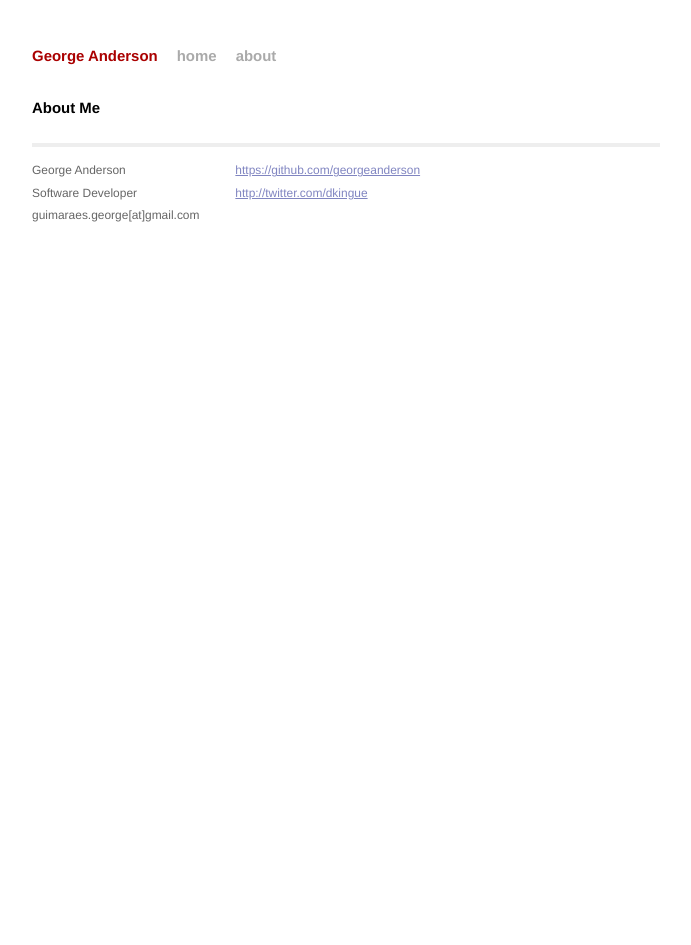
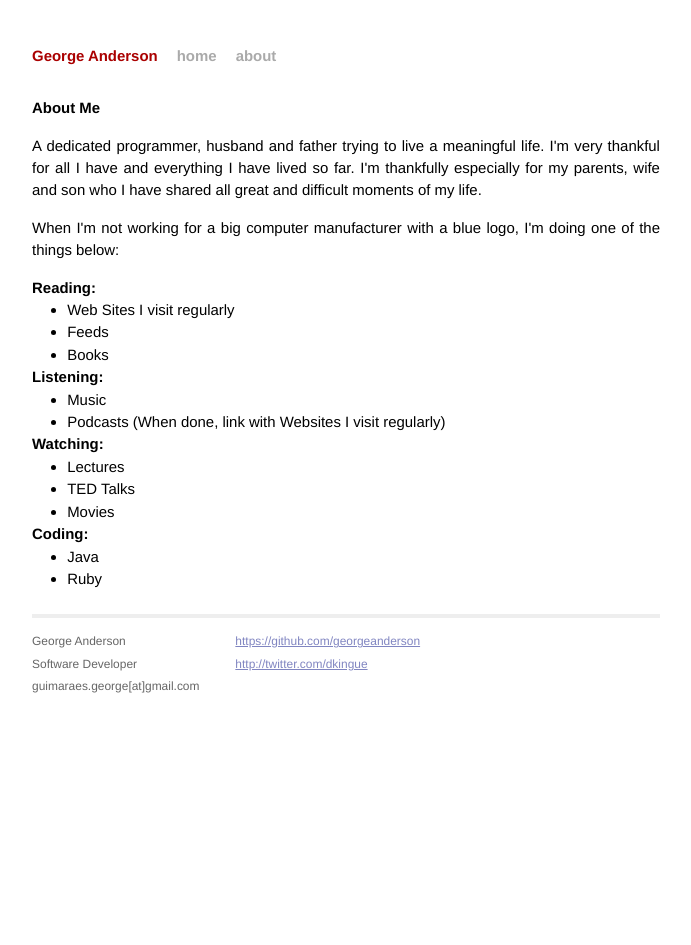
Before and after one commit to georgeanderson/georgeanderson.github.io, a Jekyll site: the page built from about.html, in a window 1280 px wide. Shown: the whole page, without its empty margins (294-985 px from the left). Built offline with Jekyll 4.4.1, drawn with Linux system fonts in a browser that asks for light colours.

Commit message:
Created reference to websites I visit regularly

```diff
--- a/about.html
+++ b/about.html
@@ -5,4 +5,32 @@ title: George Anderson :About
 
 <div id="home">
   <h1>About Me</h1>
+  <p>A dedicated programmer, husband and father trying to live a meaningful life. I'm very
+  thankful for all I have and everything I have lived so far. I'm thankfully especially
+  for my parents, wife and son who I have shared all great and difficult moments of my
+  life.</p>
+  <p>When I'm not working for a big computer manufacturer with a blue logo, I'm doing
+  one of the things below:</p>
+<h2>Reading:</h2>
+  <ul>
+    <li>Web Sites I visit regularly</li>
+    <li>Feeds</li>
+    <li>Books</li>
+  </ul>
+  <h2>Listening:</h2>
+  <ul>
+    <li>Music</li>
+    <li>Podcasts (When done, link with Websites I visit regularly)</li>
+  </ul>
+  <h2>Watching:</h2>
+  <ul>
+    <li>Lectures</li>
+    <li>TED Talks</li>
+    <li>Movies</li>
+  </ul>
+  <h2>Coding:</h2>
+  <ul>
+    <li>Java</li>
+    <li>Ruby</li>
+  </ul>
 </div>
--- a/css/main.css
+++ b/css/main.css
@@ -32,6 +32,10 @@ a:visited { color: #a0a; }
 table {
   font-size: inherit;
   font: 100%;
+}
+
+ul, ol {
+  margin-left: 2.35em;
 }
 
 /*****************************************************************************/
```
Also changed, not shown: index.html (+0 -13 lines).
